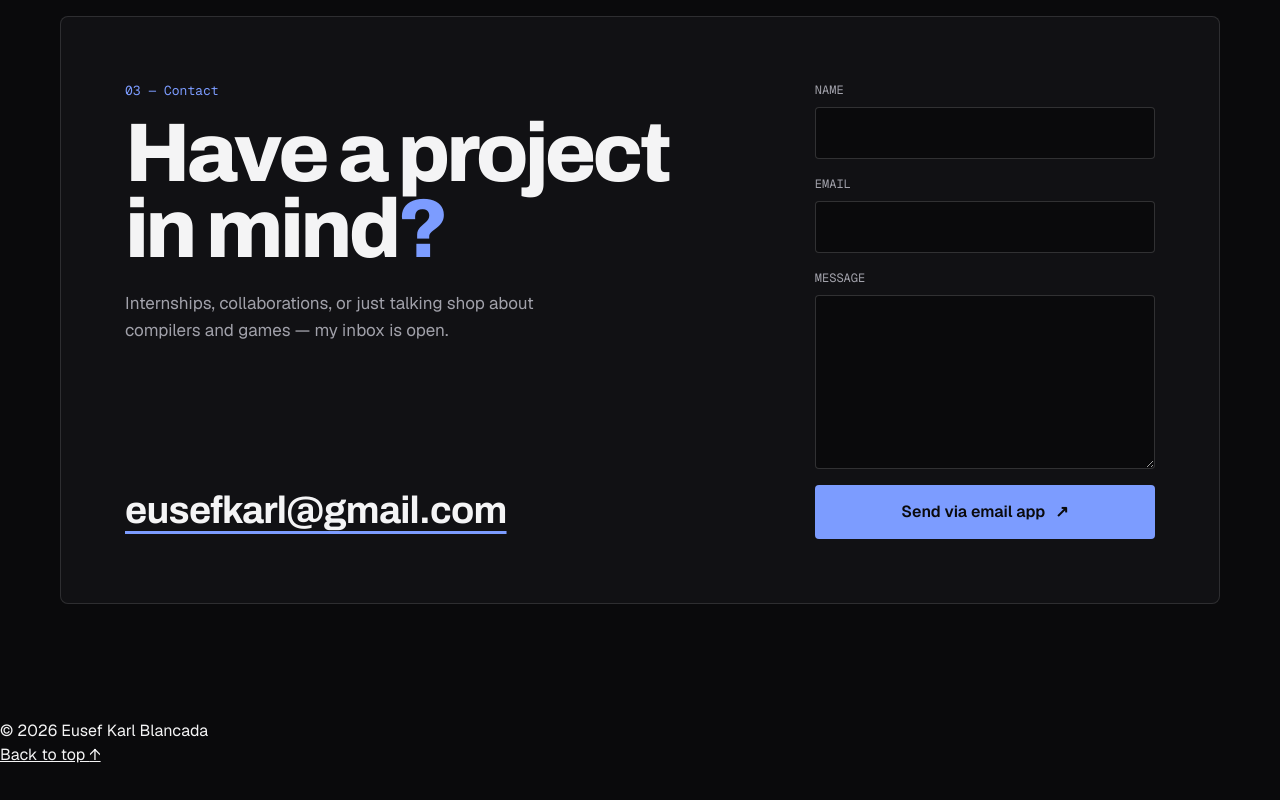
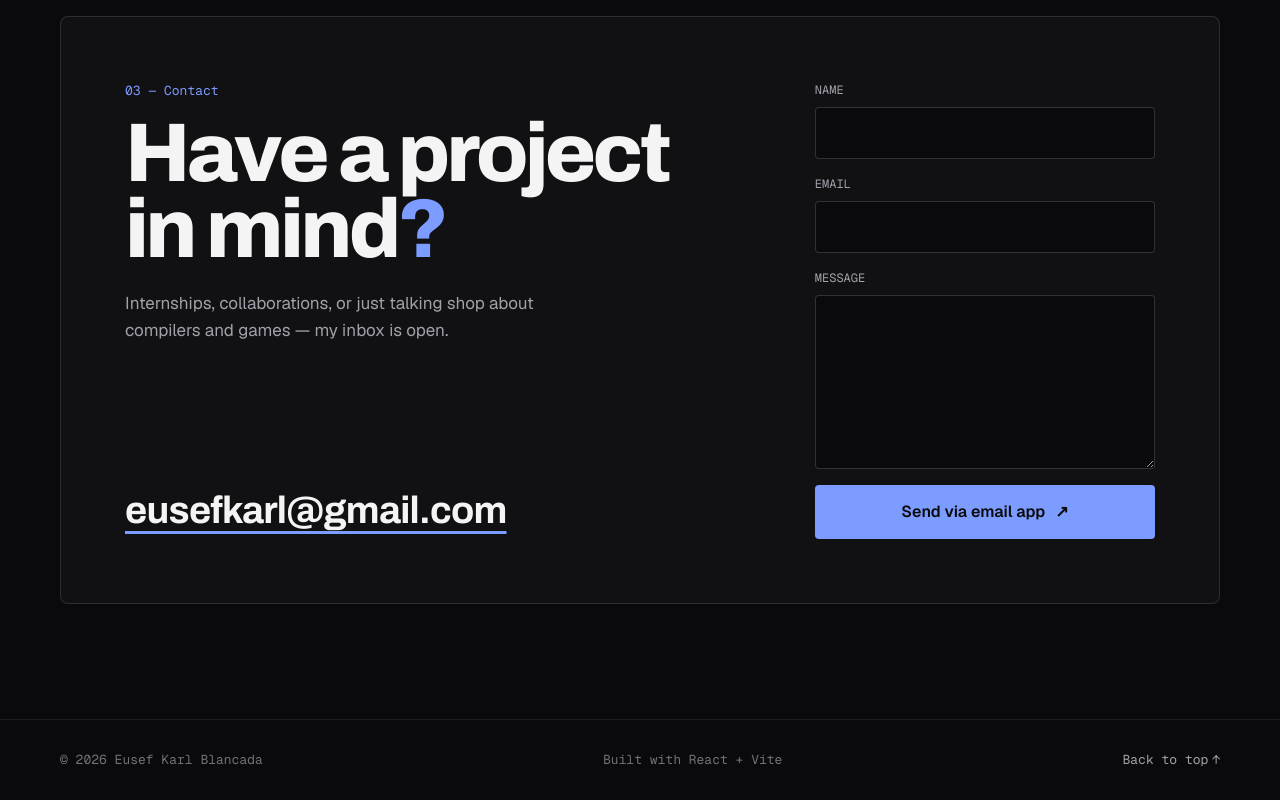
Before and after one commit to evolto06/profilewebsite, a React (Vite) app: page / in a window 1280 px wide. Shown: the part 3774-4574 px from the top of the page. Before the commit the page ends 4541 px from the top, so only its background shows below. Built offline with nearby package versions, Linux system fonts and the light colour scheme.

Commit message:
ux: refine footer and section anchors

```diff
--- a/src/components/Footer.tsx
+++ b/src/components/Footer.tsx
@@ -1,10 +1,13 @@
 const Footer = () => {
   return (
     <footer className="site-footer">
-      <p>© {new Date().getFullYear()} Eusef Karl Blancada</p>
-      <a href="#home" className="back-to-top">
-        Back to top <span aria-hidden="true">↑</span>
-      </a>
+      <div className="footer-container">
+        <span>© {new Date().getFullYear()} Eusef Karl Blancada</span>
+        <span>Built with React + Vite</span>
+        <a href="#top" className="text-link">
+          Back to top <span aria-hidden="true">↑</span>
+        </a>
+      </div>
     </footer>
   );
 };
--- a/src/index.css
+++ b/src/index.css
@@ -901,6 +901,30 @@ textarea {
   color: var(--muted);
 }
 
+/* Footer */
+.site-footer {
+  border-top: 1px solid var(--border-hairline);
+}
+
+.footer-container {
+  max-width: var(--content-width);
+  margin: 0 auto;
+  padding: 18px var(--gutter);
+  display: flex;
+  flex-wrap: wrap;
+  align-items: center;
+  justify-content: space-between;
+  gap: 12px;
+  font-family: var(--font-mono);
+  font-size: 13px;
+  color: var(--subtle);
+}
+
+/* Anchors land below the sticky nav */
+[id] {
+  scroll-margin-top: var(--nav-height);
+}
+
 /* Motion */
 @media (prefers-reduced-motion: reduce) {
   html {
```
